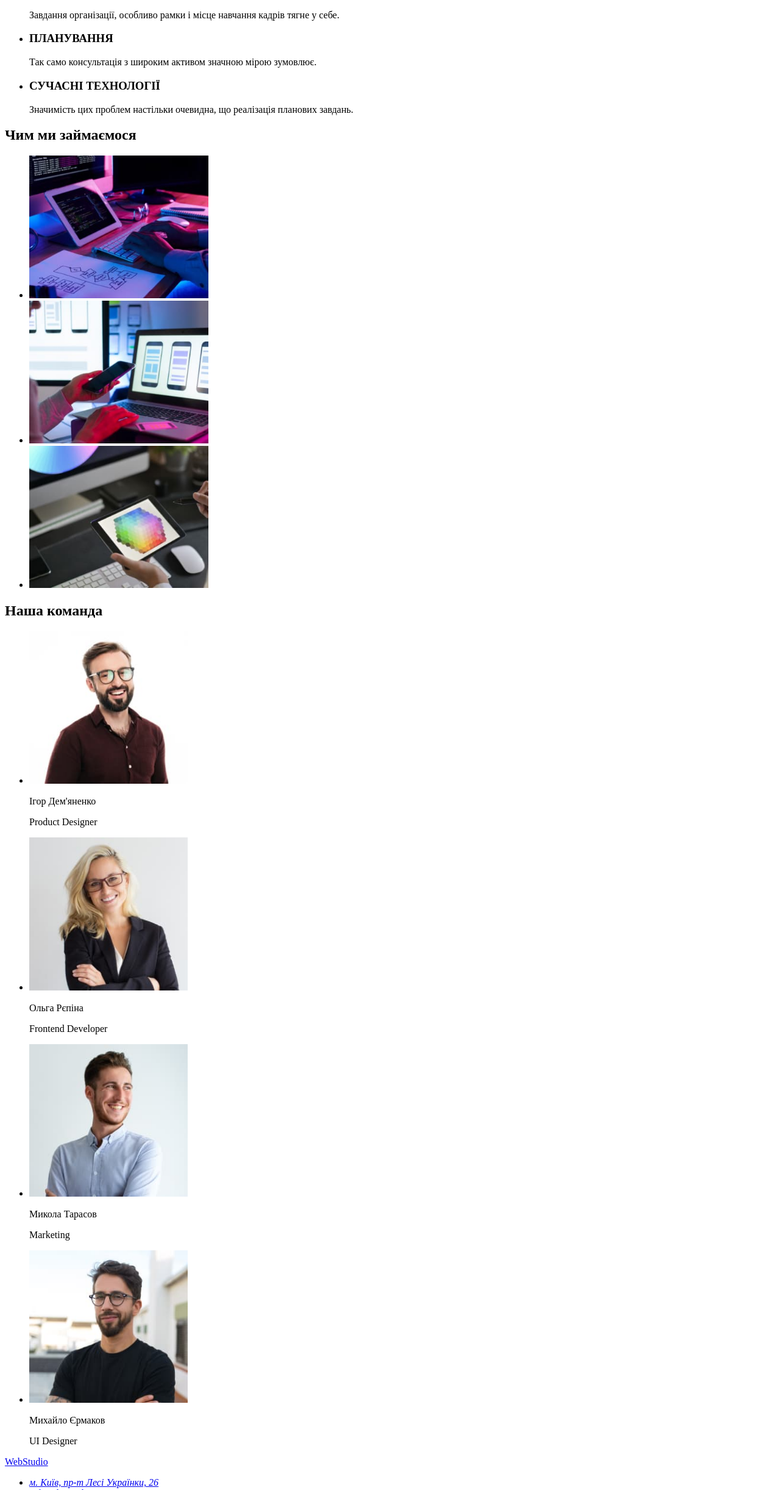
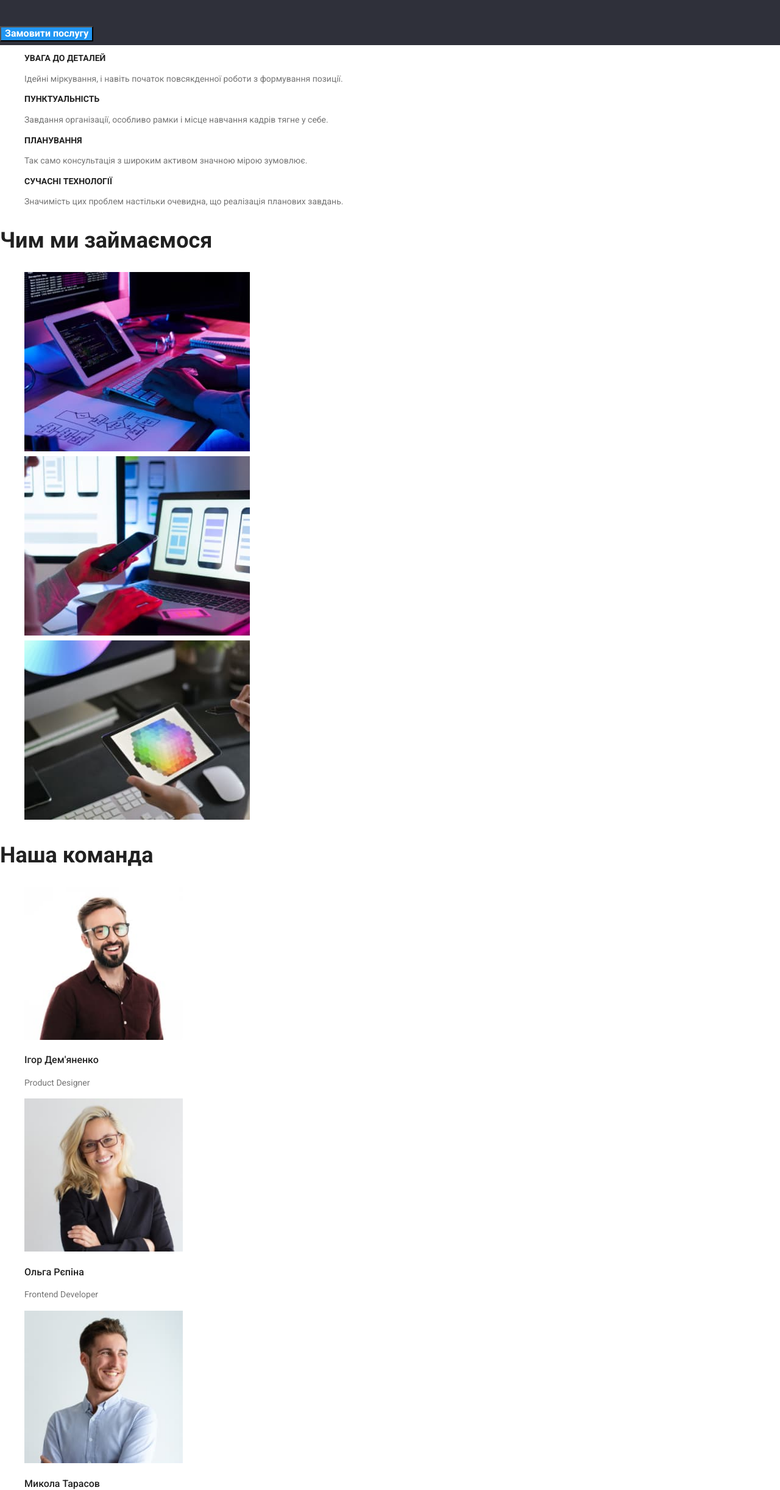
Before and after one commit to DemoUser0966/goit-markup-hw-02, a plain HTML site: page index.html in a window 1280 px wide. Shown: the part 357-2800 px from the top of the page at 61% size. Drawn offline with nearby package versions, Linux system fonts and the light colour scheme.

Commit message:
Home-work 2

```diff
--- /dev/null
+++ b/css/style.css
@@ -0,0 +1,143 @@
+.head {
+    color: #212121;
+    text-decoration: none;
+
+}
+
+ul {
+    list-style-type: none;}
+
+.head:hover{
+    color:#2196F3;;
+}
+
+.body { color: #212121;
+
+font-family: 'Roboto';
+    font-style: normal;
+    font-weight: 400;
+    font-size: 14px;
+    line-height: 1.7;
+
+}
+
+.header-name {
+    font-family: 'Raleway';
+        font-style: normal;
+        font-weight: 700;
+        font-size: 26px;
+        line-height: 31px;
+        text-decoration: none;
+        color: #000000;
+}
+.name { color: #2196F3;
+
+}
+
+.hero-title {
+    background-color: #2F303A;
+    color: #FFFFFF;
+    font-weight: 900;
+        font-size: 44px;
+        font-family: 'Roboto';
+            font-style: normal;
+            font-weight: 900;
+            font-size: 44px;
+            line-height: 1.3;
+}
+.primery-button {
+    color: #FFFFFF;
+background: #2196F3;
+font-weight: 700;
+    font-size: 16px;
+    cursor: pointer;
+}
+/*section-two*/
+
+.section-two {
+    font-size: 14px;
+}
+.h3 {
+    font-family: 'Roboto';
+        font-style: normal;
+        font-weight: 700;
+        font-size: 14px;
+        line-height: 1.1;
+        color: #212121;
+}
+.p-section {
+    color: #757575;
+}
+.h2 {
+font-family: 'Roboto';
+    font-style: normal;
+    font-weight: 700;
+    font-size: 36px;
+    line-height: 1.2;
+    color: #212121;;
+}
+
+.p-name-comand {
+font-family: 'Roboto';
+    font-style: normal;
+    font-weight: 500;
+    font-size: 16px;
+    line-height: 1.2;
+    color: #212121;
+
+}
+
+.footer {
+    background-color:#2F303A;
+    color: #FFFFFF;
+
+
+}
+.footer-adress {
+    color: #FFFFFF;
+    text-decoration: none;
+    font-family: 'Roboto';
+        font-style: normal;
+        font-weight: 400;
+        font-size: 14px;
+        line-height: 1.7;
+}
+.footer-name {
+    color:#212121;
+    text-decoration: none;
+    font-family: 'Raleway';
+        font-style: normal;
+        font-weight: 700;
+        font-size: 26px;
+        line-height: 31px
+}
+/*portfolio*/
+.portfolio-button {
+    background-color: #2196F3;
+    color: #FFFFFF;
+}
+.portfolio-button: hover {
+    background-color: #F5F4FA;
+    color: #212121;
+}
+.p-one {
+    color: #212121;
+        font-style: normal;
+        font-weight: 700;
+        font-size: 18px;
+
+}
+.p-two {
+color:#757575 ;
+font-style: normal;
+    font-weight: 400;
+    font-size: 16px;
+}
+
+.photo{
+    position: absolute;
+        width: 370px;
+        height: 294px;
+        left: 1015px;
+        top: 262px;
+}
--- a/index.html
+++ b/index.html
@@ -4,112 +4,106 @@
   <meta charset="UTF-8">
   <meta http-equiv="X-UA-Compatible" content="IE=edge">
   <meta name="viewport" content="width=device-width, initial-scale=1.0">
-  <title>Document</title>
+  <title>WebStudio</title>
+  <link rel="stylesheet" href="./css/style.css">
+  <link rel="preconnect" href="https://fonts.googleapis.com">
+  <link rel="preconnect" href="https://fonts.gstatic.com" crossorigin>
+  <link href="https://fonts.googleapis.com/css2?family=Raleway:wght@700&family=Roboto:wght@400;500;700;900&display=swap"
+    rel="stylesheet">
+  <link rel="stylesheet" href="node_modules/modern-normalize/modern-normalize.css">
 </head>
-<body>
+<body class="body">
   <header>
-    <a href="#">
-      WebStudio
+    <a class="header-name" href="#">
+     <span class="name">Web</span> Studio
     </a>
     <nav>
       <ul>
         <li>
-           <a href="#">Cтудія </a>
+           <a class="head" href="">Cтудія </a>
         </li>
         <li>
-          <a href="#">Портфоліо </a>
+          <a class="head" href=./portfolio.html>Портфоліо </a>
+
         </li>
         <li>
-          <a href="#">Контакти</a>
+          <a class="head" href="#">Контакти</a>
         </li>
         </ul>
         </nav>
        <ul>
         <li>
-        <a href="#">info@devstudio.com</a>
+        <a class="head" href="#">info@devstudio.com</a>
       </li>
-      <li><a href="#">+38 096 111 11 11</a> </li>
+      <li><a class="head" href="#">+38 096 111 11 11</a> </li>
     </ul>
 
   </header>
   <main>
-    <section>
-      <h1>Ефективні рішення для вашого бізнесу</h1>
-    <button type="button">Замовити послугу</button>
+    <section class="hero-title">
+      <h1 >Ефективні рішення для вашого бізнесу</h1>
+    <button class="primery-button" type="button">Замовити послугу</button>
   </section>
 
-   <section>
+   <section class="section-two">
     <ul>
     <li>
-     <h3>УВАГА ДО ДЕТАЛЕЙ</h3>
-      <p>Ідейні міркування, і навіть початок повсякденної роботи з формування позиції.</p>
+     <h3 class="h3">УВАГА ДО ДЕТАЛЕЙ</h3>
+      <p class="p-section">Ідейні міркування, і навіть початок повсякденної роботи з формування позиції.</p>
     </li>
     <li>
-       <h3>ПУНКТУАЛЬНІСТЬ</h3>
-      <p>Завдання організації, особливо рамки і місце навчання кадрів тягне у себе.</p>
+       <h3 class="h3">ПУНКТУАЛЬНІСТЬ</h3>
+      <p class="p-section">Завдання організації, особливо рамки і місце навчання кадрів тягне у себе.</p>
     </li>
     <li>
-      <h3>ПЛАНУВАННЯ</h3>
-      <p>Так само консультація з широким активом значною мірою зумовлює.</p>
+      <h3 class="h3">ПЛАНУВАННЯ</h3>
+      <p class="p-section">Так само консультація з широким активом значною мірою зумовлює.</p>
     </li>
     <li>
-      <h3>СУЧАСНІ ТЕХНОЛОГІЇ</h3>
-      <p>Значимість цих проблем настільки очевидна, що реалізація планових завдань.</p>
+      <h3 class="h3">СУЧАСНІ ТЕХНОЛОГІЇ</h3>
+      <p class="p-section" >Значимість цих проблем настільки очевидна, що реалізація планових завдань.</p>
     </li>
   </ul>
   </section>
      <section>
-      <h2>Чим ми займаємося</h2>
+      <h2 class="h2">Чим ми займаємося</h2>
     <ul>
-<li><img src="./images/box 1.jpg" alt="робота за компьютером" width="294"></li>
-<li><img src="./images/box 2.jpg" alt="робота за компьютером" width="294"></li>
-<li><img src="./images/box 3.jpg" alt="робота за компьютером" width="294"></li>
+<li><img src="./images/box 1.jpg" alt="робота за компьютером" width="370"></li>
+<li><img src="./images/box 2.jpg" alt="робота за компьютером" width="370"></li>
+<li><img src="./images/box 3.jpg" alt="робота за компьютером" width="370"></li>
     </ul>
 
     </section>
 
 <section>
-  <h2>Наша команда</h2>
+  <h2 class="h2">Наша команда</h2>
   <ul>
     <li><img src="./images/igor.jpg" alt="Ігор Дем'яненко" width="260">
-    <p>Ігор Дем'яненко </p>
-    <p>Product Designer</p></li>
+    <p class="p-name-comand">Ігор Дем'яненко </p>
+    <p class="p-section" >Product Designer</p></li>
     <li><img src="./images/olga.jpg" alt="Ольга Рєпіна" width="260">
-    <p>Ольга Рєпіна</p>
-    <p>Frontend Developer</p></li>
+    <p class="p-name-comand">Ольга Рєпіна</p>
+    <p class="p-section">Frontend Developer</p></li>
     <li><img src="./images/mukola.jpg" alt="Микола Тарасов" width="260">
-    <p>Микола Тарасов</p>
-    <p>Marketing</p></li>
+    <p class="p-name-comand">Микола Тарасов</p>
+    <p class="p-section">Marketing</p></li>
     <li><img src="./images/mihail.jpg" alt="Михайло Єрмаков" width="260">
-    <p>Михайло Єрмаков</p>
-    <p>UI Designer</p></li>
+    <p class="p-name-comand"d>Михайло Єрмаков</p>
+    <p class="p-section">UI Designer</p></li>
   </ul>
 </section>
 
   </main>
-<footer>
-  <a href="#">WebStudio</a>
-  <address>
+<footer class="footer">
+  <a  class="footer-name" href="#"><span class="name">Web</span>Studio</a>
+  <address >
     <ul>
-      <li><a href="#">м. Київ, пр-т Лесі Українки, 26</a></li>
-      <li><a href="#">info@devstudio.com</a> </li>
-      <li><a href="#">+38 096 111 11 11</a> </li>
+      <li ><a class="footer-adress" href="#">м. Київ, пр-т Лесі Українки, 26</a></li>
+      <li ><a class="footer-adress" href="#">info@devstudio.com</a> </li>
+      <li ><a class="footer-adress" href="#">+38 096 111 11 11</a> </li>
     </ul>
   </address>
 
 </footer>
 </body>
 </html>
-
-<!DOCTYPE html>
-<html lang="uk">
-<head>
-  <meta charset="UTF-8">
-  <meta http-equiv="X-UA-Compatible" content="IE=edge">
-  <meta name="viewport" content="width=device-width, initial-scale=1.0">
-  <title>Portfolio</title>
-</head>
-<body>
- <h1>hello</h1>
-</body>
-</html>
```
